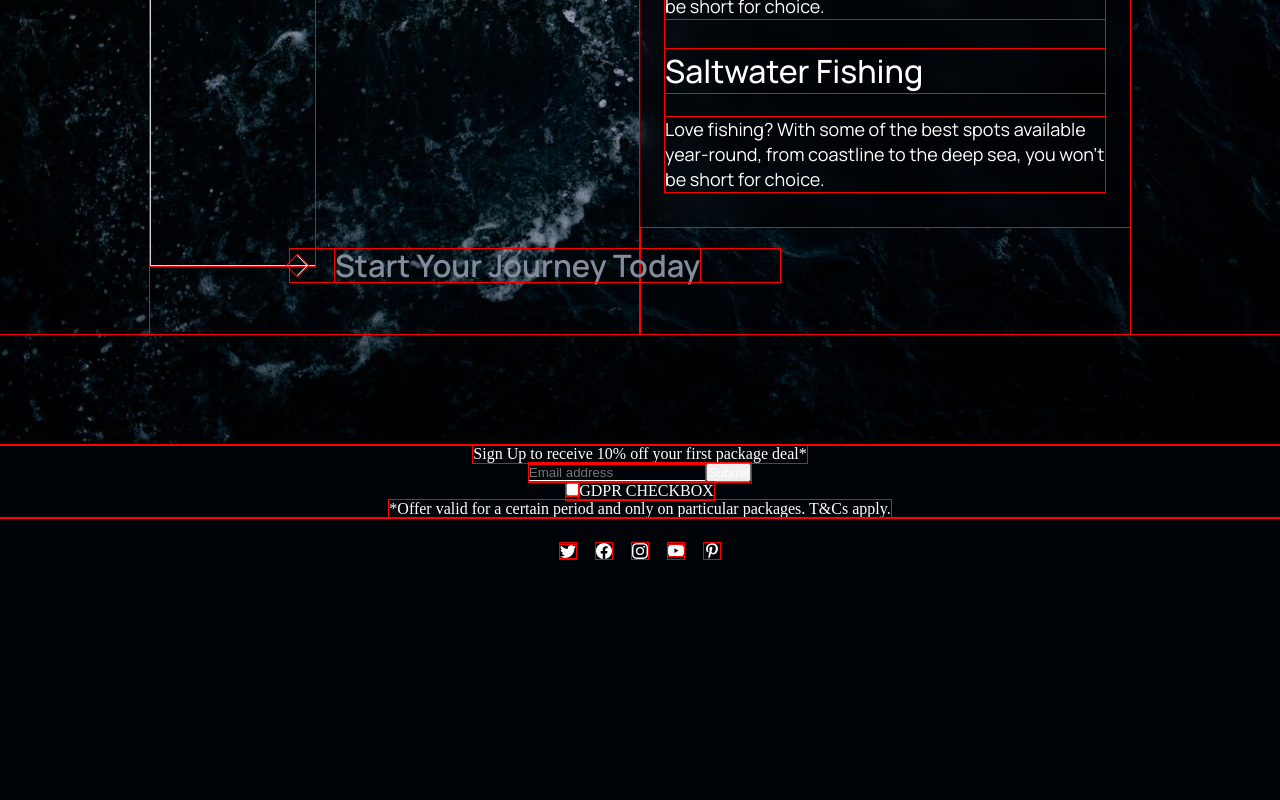
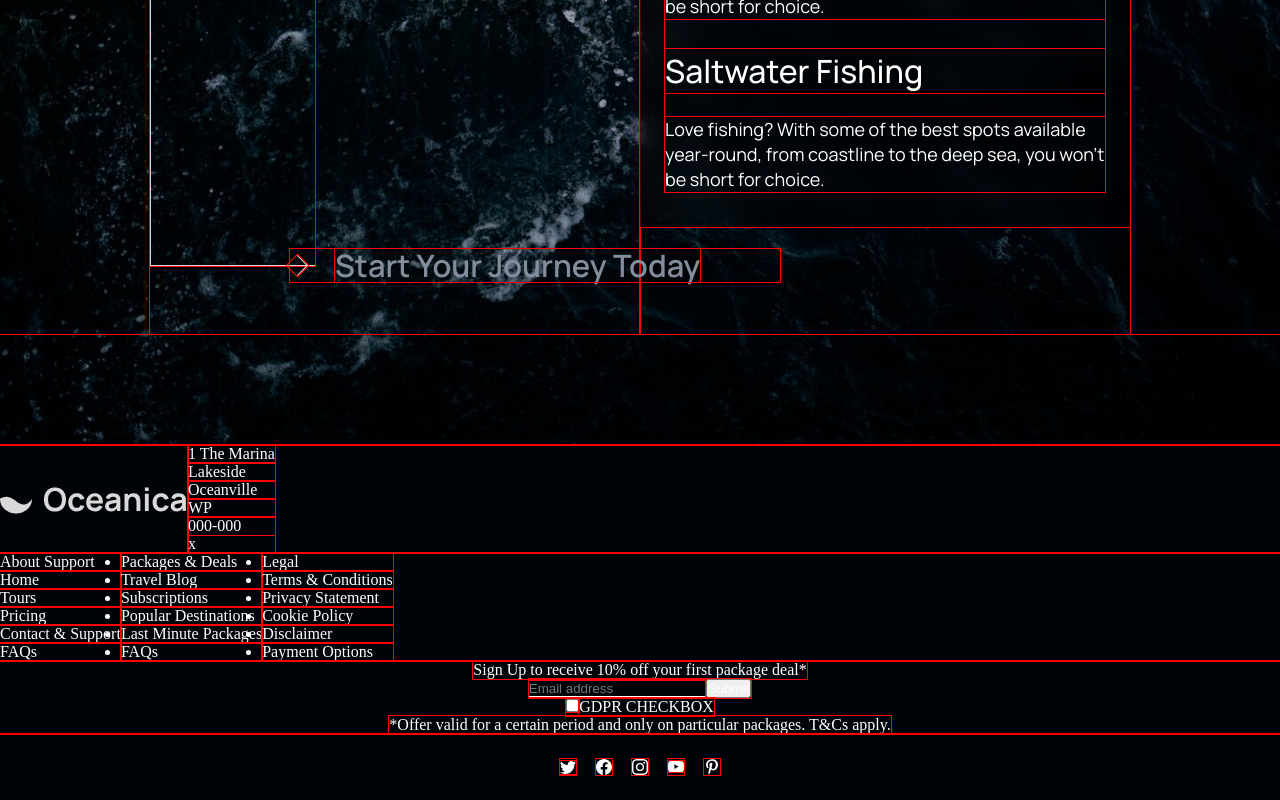
Before and after one commit to asbhogal/React-Oceanica-Responsive-Web-Page, a React app: page / in a window 1280 px wide. Shown: the part 466-1266 px from the top of the page. Before the commit the page ends 1050 px from the top, so only its background shows below. Built offline with nearby package versions, Linux system fonts and the light colour scheme.

Commit message:
ran build prod for deployment - added content to footer

```diff
--- a/src/components/Footer.jsx
+++ b/src/components/Footer.jsx
@@ -1,9 +1,46 @@
+import oceanicaLogo from "../assets/logos/OceanicaLogo.svg";
 import { BsFacebook, BsInstagram, BsTwitter, BsYoutube } from "react-icons/bs";
 import { FaPinterestP } from "react-icons/fa";
 
 const Footer = () => {
     return (
         <footer className="Footer">
+            <section className="BusinessDetails">
+                <img src={ oceanicaLogo }></img>
+                <div className="BusinessAddress">
+                    <p>1 The Marina</p>
+                    <p>Lakeside</p>
+                    <p>Oceanville</p>
+                    <p>WP</p>
+                    <p>000-000</p>x
+                </div>
+            </section>
+            <section className="FooterMenu">
+                <ul className="FooterMenu-1">
+                    <li id="FooterMenuTitle" className="FooterMenuItem">About Support</li>
+                    <li className="FooterMenuItem">Home</li>
+                    <li className="FooterMenuItem">Tours</li>
+                    <li className="FooterMenuItem">Pricing</li>
+                    <li className="FooterMenuItem">Contact &#38; Support</li>
+                    <li className="FooterMenuItem">FAQs</li>
+                </ul>
+                <ul className="FooterMenu-2">
+                    <li id="FooterMenuTitle" className="FooterMenuItem">Packages &#38; Deals</li>
+                    <li className="FooterMenuItem">Travel Blog</li>
+                    <li className="FooterMenuItem">Subscriptions</li>
+                    <li className="FooterMenuItem">Popular Destinations</li>
+                    <li className="FooterMenuItem">Last Minute Packages</li>
+                    <li className="FooterMenuItem">FAQs</li>
+                </ul>
+                <ul className="FooterMenu-3">
+                    <li id="FooterMenuTitle" className="FooterMenuItem">Legal</li>
+                    <li className="FooterMenuItem">Terms &#38; Conditions</li>
+                    <li className="FooterMenuItem">Privacy Statement</li>
+                    <li className="FooterMenuItem">Cookie Policy</li>
+                    <li className="FooterMenuItem">Disclaimer</li>
+                    <li className="FooterMenuItem">Payment Options</li>
+                </ul>
+            </section>
             <section className="NewsletterSignUpSection">
                 <p>Sign Up to receive 10&#37; off your first package deal&#42;</p>
                 <div className="NewsletterSignUpForm">
```
Also changed, not shown: 2 other files (tests, documents, lock files or other folders).
